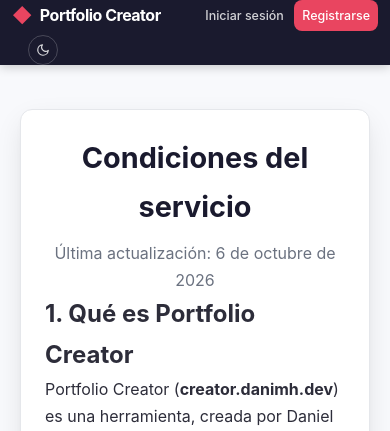
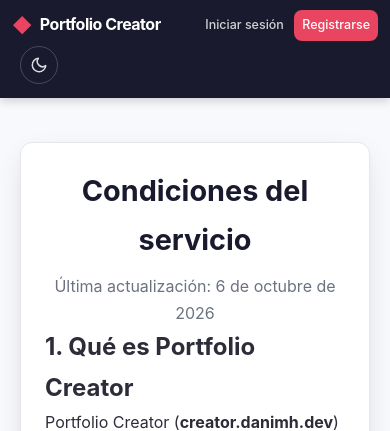
Before and after one commit to eldanimh/PortfolioCreator, a Django app: page /condiciones/ in a window 390 px wide. Shown: the top 431 px of the page. Run offline with Django 4.2, Linux system fonts and the light colour scheme; parts of the project's set-up code (start-up, migrations or seed data) failed here and were passed over; some libraries are stand-ins or nearby versions.

Commit message:
Update styles for improved UI elements and adjust stylesheet version

```diff
--- a/portfolioCV/static/portfolioCV/css/style.css
+++ b/portfolioCV/static/portfolioCV/css/style.css
@@ -213,8 +213,8 @@ a:hover {
     background: transparent;
     border: 1px solid rgba(255, 255, 255, 0.2);
     color: rgba(255, 255, 255, 0.85);
-    width: 30px;
-    height: 30px;
+    width: 38px;
+    height: 38px;
     border-radius: 50%;
     display: inline-flex;
     align-items: center;
@@ -230,7 +230,7 @@ a:hover {
     color: #ffffff;
 }
 
-.theme-toggle svg { width: 14px; height: 14px; }
+.theme-toggle svg { width: 18px; height: 18px; }
 .theme-toggle .icon-sun { display: none; }
 :root[data-theme="dark"] .theme-toggle .icon-sun { display: block; }
 :root[data-theme="dark"] .theme-toggle .icon-moon { display: none; }
@@ -1107,11 +1107,15 @@ a:hover {
 @media (max-width: 768px) {
     /* Navbar */
     .nav-container {
-        padding: 0 0.75rem;
+        padding: 0.6rem 0.75rem 0.85rem;
         height: auto;
         min-height: 56px;
         flex-wrap: wrap;
-        gap: 0.25rem;
+        gap: 0.35rem;
+    }
+
+    .theme-toggle {
+        margin-left: 0.5rem;
     }
 
     .nav-brand {
--- a/portfolioCV/templates/portfolioCV/base.html
+++ b/portfolioCV/templates/portfolioCV/base.html
@@ -9,7 +9,7 @@
     <link rel="shortcut icon" type="image/svg+xml" href="{% static 'portfolioCV/img/SOLO-LOGO.svg' %}?v=6">
     <link rel="icon" type="image/svg+xml" href="{% static 'portfolioCV/img/SOLO-LOGO.svg' %}?v=6">
     <link rel="apple-touch-icon" href="{% static 'portfolioCV/img/SOLO-LOGO.svg' %}?v=6">
-    <link rel="stylesheet" href="{% static 'portfolioCV/css/style.css' %}?v=5">
+    <link rel="stylesheet" href="{% static 'portfolioCV/css/style.css' %}?v=6">
     <script>
         (function () {
             var t = null;
```
